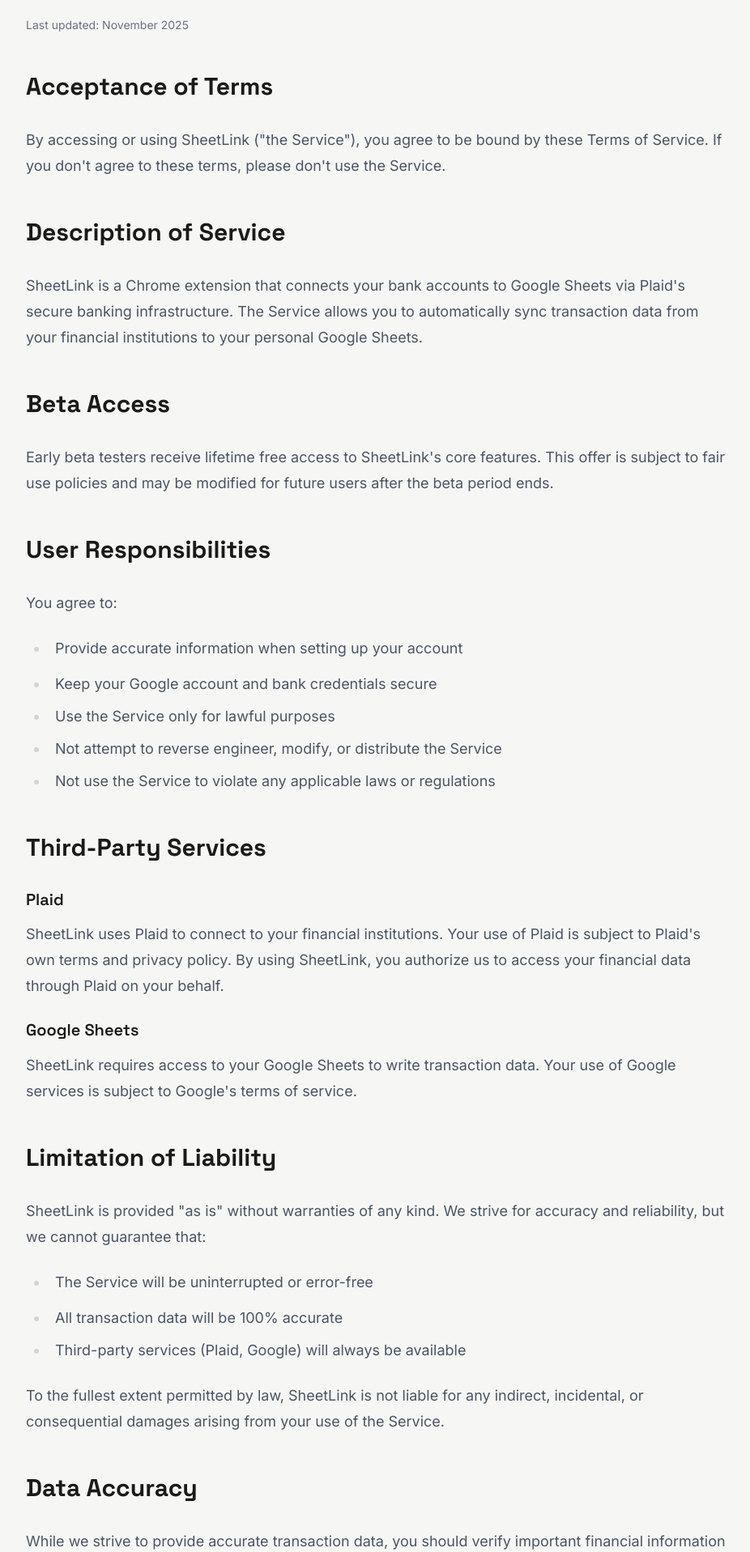
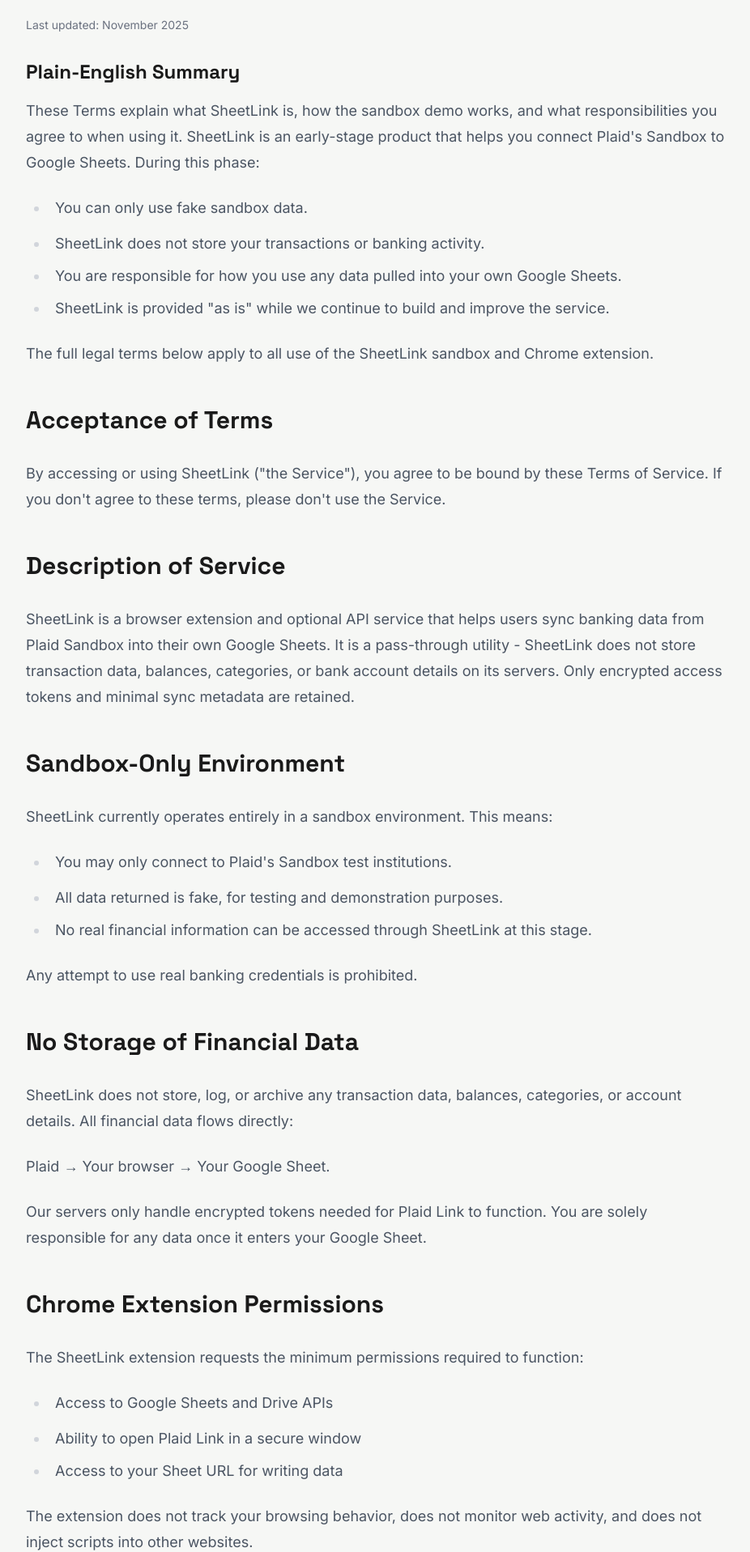
Before and after one commit to sheetlink/sheetlink-client, a Next.js app in the folder landing/: page /terms in a window 1280 px wide. Shown: the part 187-2104 px from the top of the page at 81% size, without its empty margins (176-1102 px from the left). Built offline with nearby package versions, Linux system fonts and the light colour scheme; no server answers.

Commit message:
Update Terms of Service
Rewrite Terms of Service with clearer language and updated legal structure.

```diff
--- a/landing/src/pages/terms.tsx
+++ b/landing/src/pages/terms.tsx
@@ -21,6 +21,21 @@
           <p className="mb-8 text-sm text-gray-500">Last updated: November 2025</p>
 
           <div className="prose prose-lg max-w-none text-gray-600">
+            {/* Plain-English Summary */}
+            <h3 className="text-2xl font-bold text-sheetlink-text">Plain-English Summary</h3>
+            <p>
+              These Terms explain what SheetLink is, how the sandbox demo works, and what responsibilities you agree to when using it. SheetLink is an early-stage product that helps you connect Plaid's Sandbox to Google Sheets. During this phase:
+            </p>
+            <ul className="space-y-2">
+              <li>You can only use fake sandbox data.</li>
+              <li>SheetLink does not store your transactions or banking activity.</li>
+              <li>You are responsible for how you use any data pulled into your own Google Sheets.</li>
+              <li>SheetLink is provided "as is" while we continue to build and improve the service.</li>
+            </ul>
+            <p>
+              The full legal terms below apply to all use of the SheetLink sandbox and Chrome extension.
+            </p>
+
             <h2 className="mt-12 text-3xl font-bold text-sheetlink-text">Acceptance of Terms</h2>
             <p>
               By accessing or using SheetLink ("the Service"), you agree to be bound by these Terms
@@ -29,16 +44,44 @@
 
             <h2 className="mt-12 text-3xl font-bold text-sheetlink-text">Description of Service</h2>
             <p>
-              SheetLink is a Chrome extension that connects your bank accounts to Google Sheets via
-              Plaid's secure banking infrastructure. The Service allows you to automatically sync
-              transaction data from your financial institutions to your personal Google Sheets.
+              SheetLink is a browser extension and optional API service that helps users sync banking data from Plaid Sandbox into their own Google Sheets. It is a pass-through utility - SheetLink does not store transaction data, balances, categories, or bank account details on its servers. Only encrypted access tokens and minimal sync metadata are retained.
             </p>
 
-            <h2 className="mt-12 text-3xl font-bold text-sheetlink-text">Beta Access</h2>
+            <h2 className="mt-12 text-3xl font-bold text-sheetlink-text">Sandbox-Only Environment</h2>
             <p>
-              Early beta testers receive lifetime free access to SheetLink's core features. This
-              offer is subject to fair use policies and may be modified for future users after the
-              beta period ends.
+              SheetLink currently operates entirely in a sandbox environment. This means:
+            </p>
+            <ul className="space-y-2">
+              <li>You may only connect to Plaid's Sandbox test institutions.</li>
+              <li>All data returned is fake, for testing and demonstration purposes.</li>
+              <li>No real financial information can be accessed through SheetLink at this stage.</li>
+            </ul>
+            <p>
+              Any attempt to use real banking credentials is prohibited.
+            </p>
+
+            <h2 className="mt-12 text-3xl font-bold text-sheetlink-text">No Storage of Financial Data</h2>
+            <p>
+              SheetLink does not store, log, or archive any transaction data, balances, categories, or account details. All financial data flows directly:
+            </p>
+            <p>
+              Plaid → Your browser → Your Google Sheet.
+            </p>
+            <p>
+              Our servers only handle encrypted tokens needed for Plaid Link to function. You are solely responsible for any data once it enters your Google Sheet.
+            </p>
+
+            <h2 className="mt-12 text-3xl font-bold text-sheetlink-text">Chrome Extension Permissions</h2>
+            <p>
+              The SheetLink extension requests the minimum permissions required to function:
+            </p>
+            <ul className="space-y-2">
+              <li>Access to Google Sheets and Drive APIs</li>
+              <li>Ability to open Plaid Link in a secure window</li>
+              <li>Access to your Sheet URL for writing data</li>
+            </ul>
+            <p>
+              The extension does not track your browsing behavior, does not monitor web activity, and does not inject scripts into other websites.
             </p>
 
             <h2 className="mt-12 text-3xl font-bold text-sheetlink-text">User Responsibilities</h2>
@@ -49,6 +92,16 @@
               <li>Use the Service only for lawful purposes</li>
               <li>Not attempt to reverse engineer, modify, or distribute the Service</li>
               <li>Not use the Service to violate any applicable laws or regulations</li>
+            </ul>
+
+            <h2 className="mt-12 text-3xl font-bold text-sheetlink-text">Acceptable Use</h2>
+            <p>You agree not to:</p>
+            <ul className="space-y-2">
+              <li>Use the sandbox for any unlawful purpose</li>
+              <li>Attempt to connect real financial institutions</li>
+              <li>Interfere with or probe the underlying services</li>
+              <li>Misuse access tokens or attempt to extract real data</li>
+              <li>Resell or redistribute the extension without permission</li>
             </ul>
 
             <h2 className="mt-12 text-3xl font-bold text-sheetlink-text">Third-Party Services</h2>
@@ -65,20 +118,13 @@
             </p>
 
             <h2 className="mt-12 text-3xl font-bold text-sheetlink-text">
-              Limitation of Liability
+              Limitations of Liability
             </h2>
             <p>
-              SheetLink is provided "as is" without warranties of any kind. We strive for accuracy
-              and reliability, but we cannot guarantee that:
+              SheetLink is provided as an early-stage beta product. We do not guarantee that the service will be uninterrupted, accurate, or error-free. You agree that SheetLink is not responsible for any damage, loss, or issues that may arise from using the sandbox, the extension, or any data written to your Google Sheets.
             </p>
-            <ul className="space-y-2">
-              <li>The Service will be uninterrupted or error-free</li>
-              <li>All transaction data will be 100% accurate</li>
-              <li>Third-party services (Plaid, Google) will always be available</li>
-            </ul>
-            <p className="mt-4">
-              To the fullest extent permitted by law, SheetLink is not liable for any indirect,
-              incidental, or consequential damages arising from your use of the Service.
+            <p>
+              If you are not comfortable using an early product, please do not use SheetLink.
             </p>
 
             <h2 className="mt-12 text-3xl font-bold text-sheetlink-text">Data Accuracy</h2>
@@ -109,11 +155,12 @@
 
             <h2 className="mt-12 text-3xl font-bold text-sheetlink-text">Contact</h2>
             <p>
-              Questions about these terms? Contact us at{' '}
-              <a href="mailto:legal@sheetlink.app" className="text-sheetlink-green-700 underline">
-                legal@sheetlink.app
+              If you have questions about these Terms or need help with the sandbox, contact us at:
+            </p>
+            <p>
+              <a href="mailto:support@sheetlink.app" className="text-sheetlink-green-700 underline">
+                support@sheetlink.app
               </a>
-              .
             </p>
 
             <div className="mt-16 rounded-lg border-2 border-gray-200 bg-gray-50 p-6 text-sm">
```
